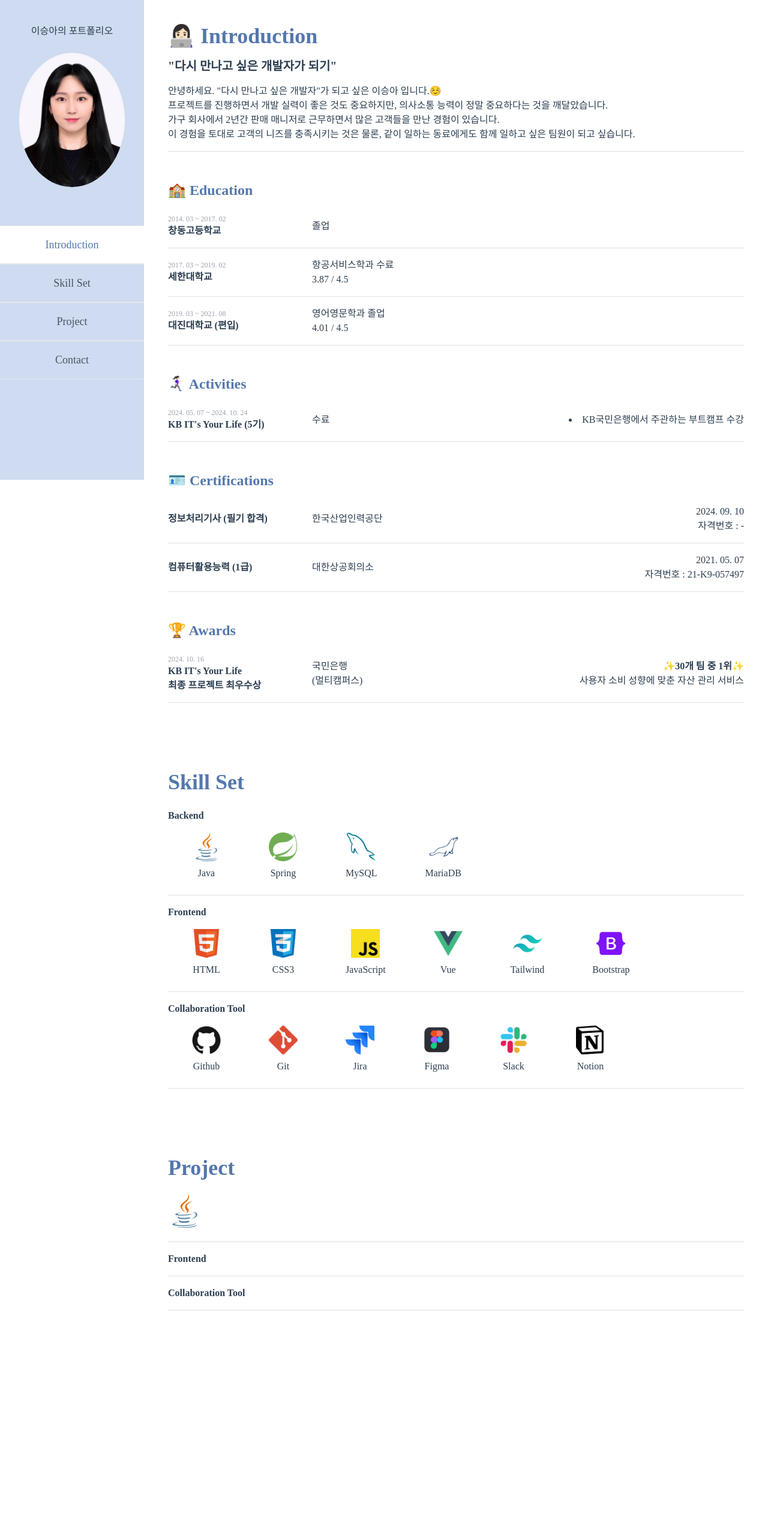
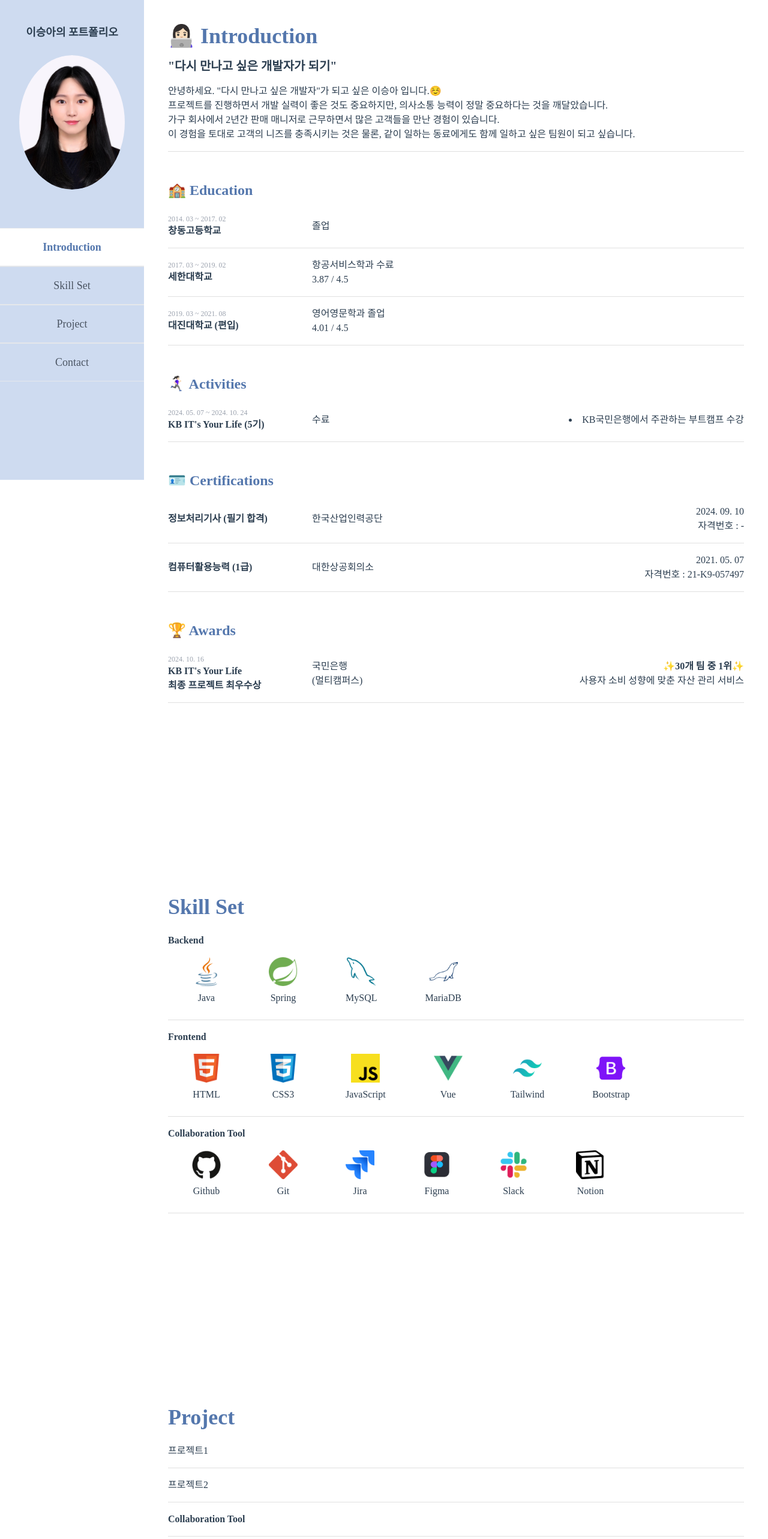
Before and after one commit to a-seung/Portfolio_LeeSeungA, a Vue app: page / in a window 1280 px wide. Shown: the top 2566 px of the page at 60% size. Built offline with nearby package versions, Linux system fonts and the light colour scheme; a web font is replaced by a local one.

Commit message:
20240919 홈버튼, 프젝1, 프젝2 페이지 연결

```diff
--- a/src/assets/main.css
+++ b/src/assets/main.css
@@ -22,7 +22,7 @@
 
 
 .section-group {
-@apply mb-28
+@apply mb-80
 }
 
 .small-group{
--- a/src/components/Sidebar.vue
+++ b/src/components/Sidebar.vue
@@ -1,7 +1,7 @@
 <template>
   <aside class="fixed w-60 h-screen bg-secondary py-10">
     <div class="flex flex-col items-center">
-      <div>이승아의 포트폴리오</div>
+      <div @click.prevent="goHome" class="cursor-pointer text-lg font-semibold">이승아의 포트폴리오</div>
       <div class="rounded-full my-6 overflow-hidden  w-44 h-56">
         <img src="@/assets/images/profileImg.jpg" alt="Profile Image" class="w-full h-full object-cover rounded-[50%] aspect-[3/4]" />
       </div>
@@ -9,16 +9,16 @@
       <nav class="w-full my-10">
         <div class="text-center">
           <div :class="['menu-item', activeSection === 'introduction' ? 'menu-item-active' : '']">
-            <a href="#introduction">Introduction</a>
+            <button @click.prevent="navigateToSection('introduction')">Introduction</button>
           </div>
           <div :class="['menu-item', activeSection === 'skill-set' ? 'menu-item-active' : '']">
-            <a href="#skill-set">Skill Set</a>
+            <button @click.prevent="navigateToSection('skill-set')">Skill Set</button>
           </div>
           <div :class="['menu-item', activeSection === 'project' ? 'menu-item-active' : '']">
-            <a href="#project">Project</a>
+            <button @click.prevent="navigateToSection('project')">Project</button>
           </div>
           <div :class="['menu-item', activeSection === 'contact' ? 'menu-item-active' : '']">
-            <a href="#contact">Contact</a>
+            <button @click.prevent="navigateToSection('contact')">Contact</button>
           </div>
         </div>
       </nav>
@@ -38,6 +38,21 @@ const goHome = () => {
   router.push('/')
 };
 
+const navigateToSection = (sectionId) => {
+  if (router.currentRoute.value.path !== '/') {
+    // '/project/1' 등 다른 경로에서 홈('/')으로 이동한 후 해시 적용
+    router.push('/').then(() => {
+      setTimeout(() => {
+        // 홈으로 완전히 이동한 후 해시를 추가하여 섹션으로 이동
+        window.location.hash = `#${sectionId}`;
+      }, 200); // 페이지가 로드되는 시간을 고려하여 약간의 딜레이를 추가
+    });
+  } else {
+    // 현재 홈('/')에 있는 경우 바로 해시 이동
+    window.location.hash = `#${sectionId}`;
+  }
+};
+
 // 현재 활성화된 섹션을 받기 위한 prop
 const props = defineProps({
   activeSection: {
--- a/src/pages/Home.vue
+++ b/src/pages/Home.vue
@@ -62,7 +62,8 @@ watch(activeSection, (newSection) => {
 })
 
 onMounted(() => {
-  observeSections() // 섹션 감지 함수 호출
+  observeSections(); // 섹션 감지 함수 호출
+
 })
 
 onUnmounted(() => {
--- a/src/pages/Project.vue
+++ b/src/pages/Project.vue
@@ -4,16 +4,22 @@
     <div>
       <div class="line-content">
         <div>
-          <button @click="goToProject1"><img src="/src/assets/SkillSet/backend/Java.png" alt=""></button>
+          <button @click="goToProject1">프로젝트1</button>
         </div>
         <p class="line-content-title"></p>
       </div>
+
       <div class="line-content">
-        <p class="line-content-title">Frontend</p>
+        <div>
+          <button @click="goToProject2">프로젝트2</button>
+        </div>
+        <p class="line-content-title"></p>
       </div>
+
       <div class="line-content">
         <p class="line-content-title">Collaboration Tool</p>
       </div>
+
     </div>
     <div class="h-80"></div>
   </section>
@@ -28,4 +34,8 @@ const router = useRouter()
 const goToProject1 = () => {
   router.push({ name: 'Project1' })
 }
+
+const goToProject2 = () => {
+  router.push({ name: 'Project2' })
+}
 </script>
--- a/src/pages/Project1.vue
+++ b/src/pages/Project1.vue
@@ -1,6 +1,6 @@
 <template>
   <section id="project1" class="section-group">
-    <div>zzzzz</div>
+    <div>프로젝트1 = bebig</div>
     <div class="h-80"></div>
   </section>
 </template>
--- /dev/null
+++ b/src/pages/Project2.vue
@@ -0,0 +1,8 @@
+<template>
+    <section id="project1" class="section-group">
+      <div>프로젝트2 = 가계부</div>
+      <div class="h-80"></div>
+    </section>
+  </template>
+
+  <script setup></script>
--- a/src/router/index.js
+++ b/src/router/index.js
@@ -1,6 +1,7 @@
 import { createRouter, createWebHistory } from 'vue-router'
 import Home from '../pages/Home.vue'
-import Project1 from '../pages/Project1.vue' // 프로젝트 상세 페이지
+import Project1 from '../pages/Project1.vue'
+import Project2 from '../pages/Project2.vue' // 프로젝트 상세 페이지
 
 const router = createRouter({
   history: createWebHistory(import.meta.env.BASE_URL),
@@ -11,11 +12,29 @@ const router = createRouter({
       component: Home
     },
     {
-      path: '/project1',
+      path: '/project/1',
       name: 'Project1',
       component: Project1
+    },
+    {
+      path: '/project/2',
+      name: 'Project2',
+      component: Project2
+    },
+  ],
+  // 해시 이동을 위한 scrollBehavior 설정 추가
+  scrollBehavior(to, from, savedPosition) {
+    if (savedPosition) {
+      return savedPosition;
+    } else if (to.hash) {
+      return {
+        el: to.hash,
+        behavior: 'smooth',
+      };
+    } else {
+      return { top: 0 };
     }
-  ]
+  }
 })
 
 export default router
```
